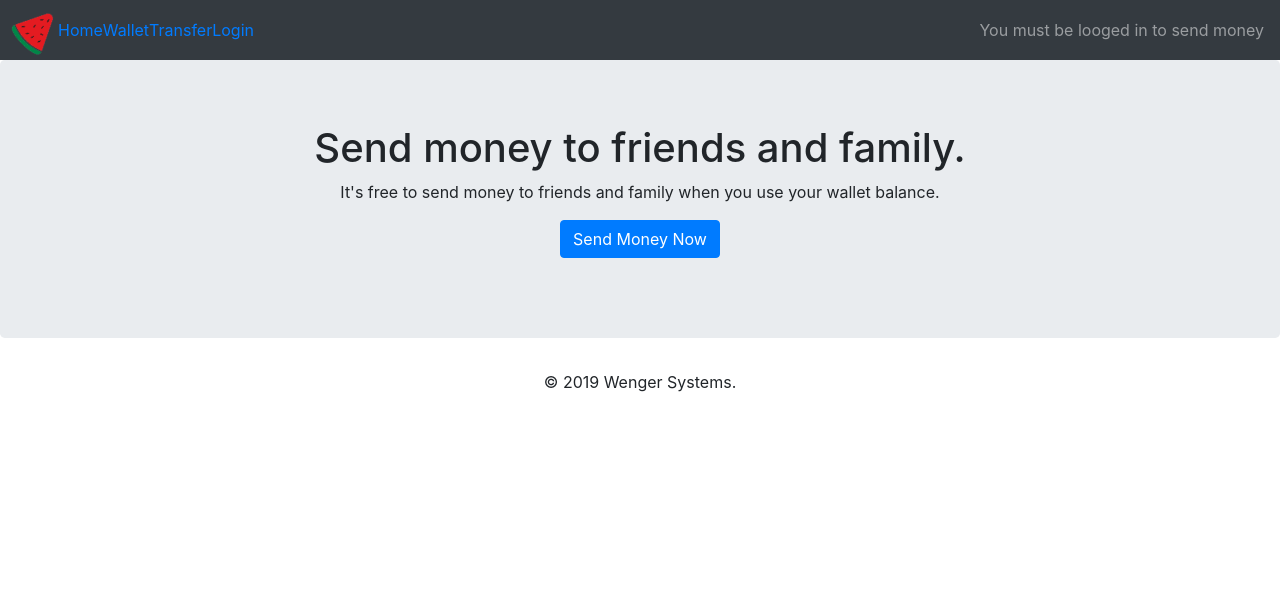
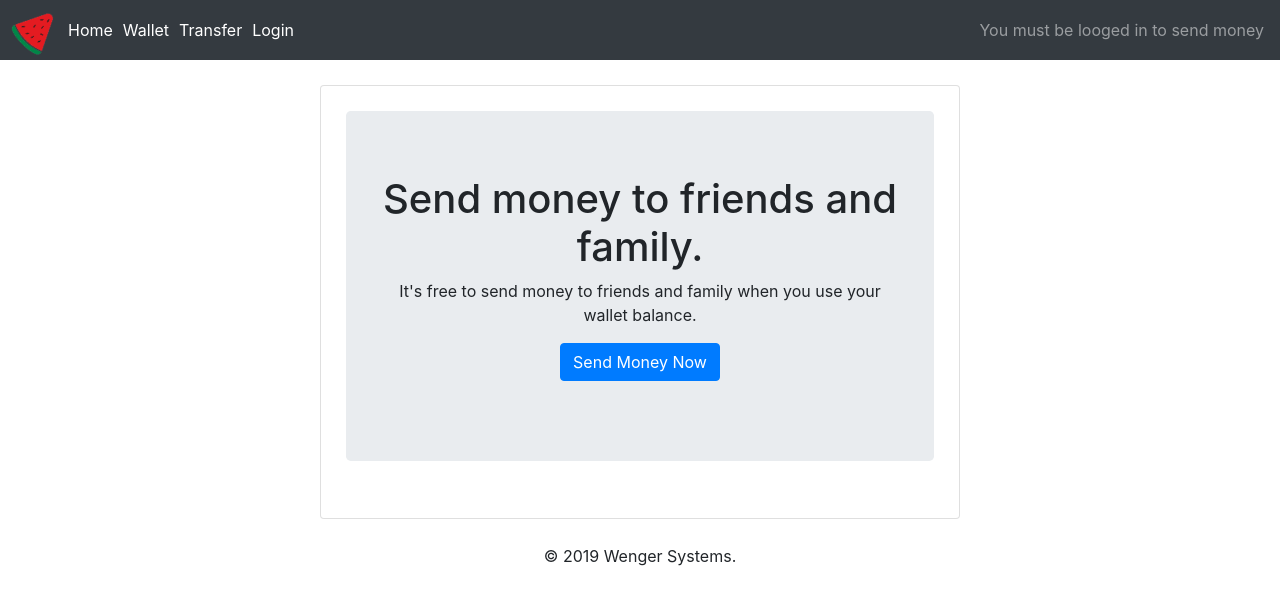
Before and after one commit to AlexHff/watermelon, a React (Create React App) app: page / in a window 1280 px wide. Shown: the top 604 px of the page. Built offline with nearby package versions, Linux system fonts and the light colour scheme.

Commit message:
Update design

```diff
--- a/src/App.css
+++ b/src/App.css
@@ -1,3 +1,7 @@
 .App {
   text-align: center;
+  display: flex;
+  justify-content: center;
+  align-items: center;
+  margin: 25px 0 25px 0;
 }
--- a/src/App.js
+++ b/src/App.js
@@ -1,5 +1,6 @@
 import React, { Component } from 'react';
 import { Switch, Route } from "react-router-dom";
+import { Card as BCard } from "react-bootstrap";
 import './App.css';
 import PrivateRoute from './PrivateRoute';
 import Navigation from "./components/Navigation";
@@ -42,8 +43,10 @@ class App extends Component {
     render() {
         this.databaseLoader();
         return (
+            <div>
+                <Navigation />
                 <div className="App">
-                <Navigation />
+                    <BCard style={{ width: '50%', padding: '25px 25px 25px 25px' }}>
                         <Switch>
                             <Route exact path="/" component={Main} />
                             <PrivateRoute path="/wallet" component={Wallet} />
@@ -57,6 +60,8 @@ class App extends Component {
                             <Route path="/register" component={Register} />
                             <Route component={Default} />
                         </Switch>
+                    </BCard>
+                </div>
                 <Footer />
             </div>
         );
--- a/src/components/Footer.js
+++ b/src/components/Footer.js
@@ -3,7 +3,7 @@ import React, { Component } from 'react';
 class Footer extends Component {
     render() {
         return (
-            <footer>
+            <footer style={{textAlign: "center"}}>
                 © 2019 Wenger Systems.
             </footer>
         );
--- a/src/components/Navigation.js
+++ b/src/components/Navigation.js
@@ -15,17 +15,17 @@ class Navigation extends Component {
         var user = JSON.parse(localStorage.getItem('user'));
         return (
             <Navbar bg="dark" variant="dark">
-                <Link to="/">
+                <Link to="/" style={{color: 'white', marginRight: '10px'}}>
                     <img src={logo} alt="logo" width="42" height="auto" style={{ transform: "rotate(45deg)" }} />
                 </Link>
                 <Nav className="mr-auto">
-                    <Link to="/">Home</Link>
-                    <Link to="/wallet">Wallet</Link>
-                    <Link to="/transfer">Transfer</Link>
+                    <Link to="/" style={{color: 'white', marginRight: '10px'}}>Home</Link>
+                    <Link to="/wallet" style={{color: 'white', marginRight: '10px'}}>Wallet</Link>
+                    <Link to="/transfer" style={{color: 'white', marginRight: '10px'}}>Transfer</Link>
                     {user ? (
-                        <Nav.Link href="/" onClick={this.handleClick}>Logout</Nav.Link>
+                        <Link to="/" onClick={this.handleClick} style={{color: 'white', marginRight: '10px'}}>Logout</Link>
                     ) : (
-                        <Link to="/login">Login</Link>
+                        <Link to="/login" style={{color: 'white', marginRight: '10px'}}>Login</Link>
                     )}
                 </Nav>
                 <Navbar.Toggle />
--- a/src/components/Payin.js
+++ b/src/components/Payin.js
@@ -41,10 +41,12 @@ class Payin extends Component {
     getCards = () => {
         const user = JSON.parse(localStorage.getItem('user'));
         const cards = JSON.parse(localStorage.getItem('cards'));
-        cards.forEach(card => {
-            if (card.user_id !== user.id)
-                cards.splice(cards.indexOf(card), 1);
-        });
+        for (let i = 0; i < cards.length; i++) {
+            if (cards[i].user_id !== user.id) {
+                cards.splice(cards.indexOf(cards[i]), 1);
+                i--;
+            }
+        }
         const listCards = cards.map((card) =>
             <option key={card.id}>{card.brand} {card.last_four} {card.expired_at}</option>
         );
--- a/src/components/Payout.js
+++ b/src/components/Payout.js
@@ -45,10 +45,12 @@ class Payout extends Component {
     getCards = () => {
         const user = JSON.parse(localStorage.getItem('user'));
         const cards = JSON.parse(localStorage.getItem('cards'));
-        cards.forEach(card => {
-            if (card.user_id !== user.id)
-                cards.splice(cards.indexOf(card), 1);
-        });
+        for (let i = 0; i < cards.length; i++) {
+            if (cards[i].user_id !== user.id) {
+                cards.splice(cards.indexOf(cards[i]), 1);
+                i--;
+            }
+        }
         const listCards = cards.map((card) =>
             <option key={card.id}>{card.brand} {card.last_four} {card.expired_at}</option>
         );
```
Lines whose indentation alone changed are shown as unchanged.
